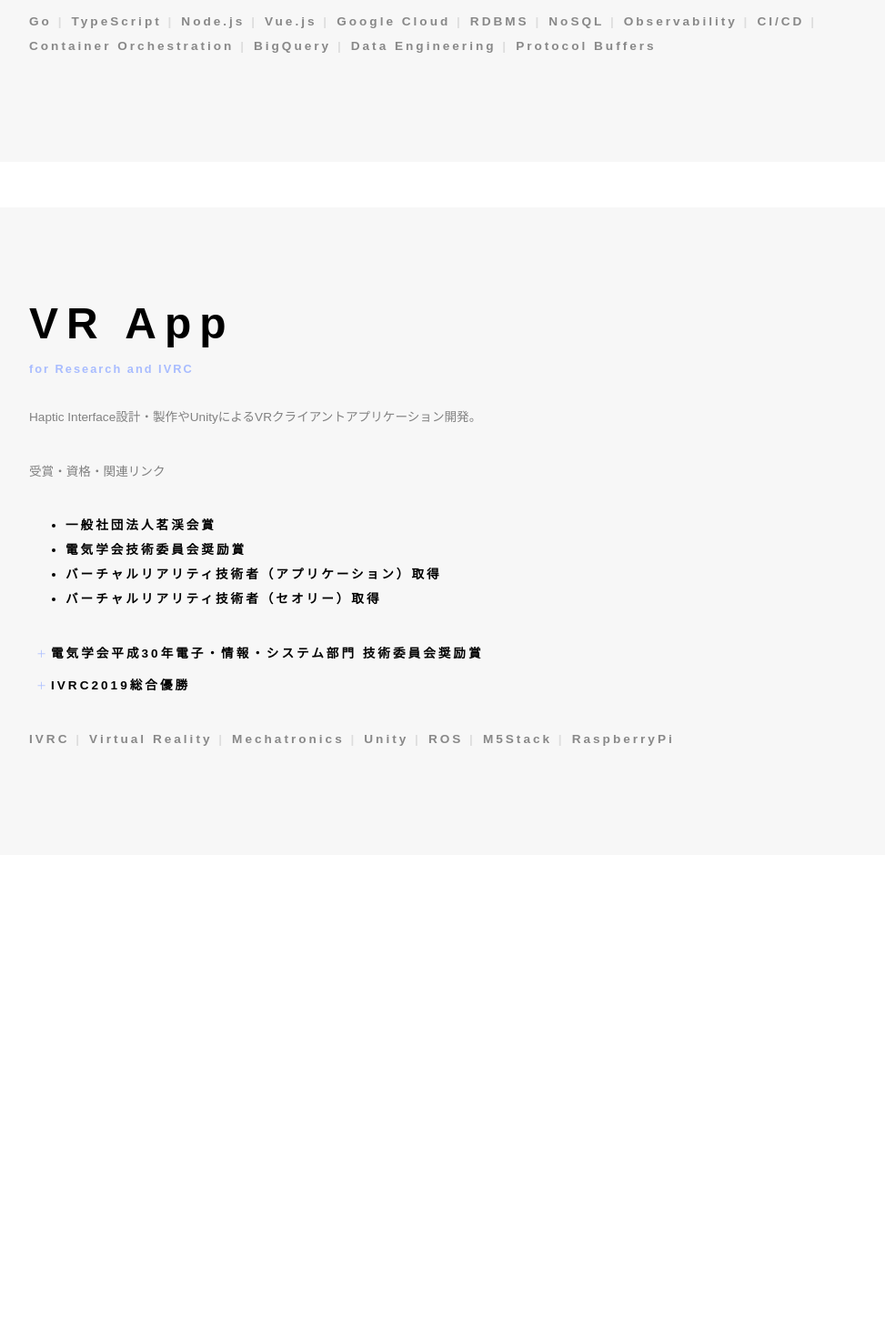
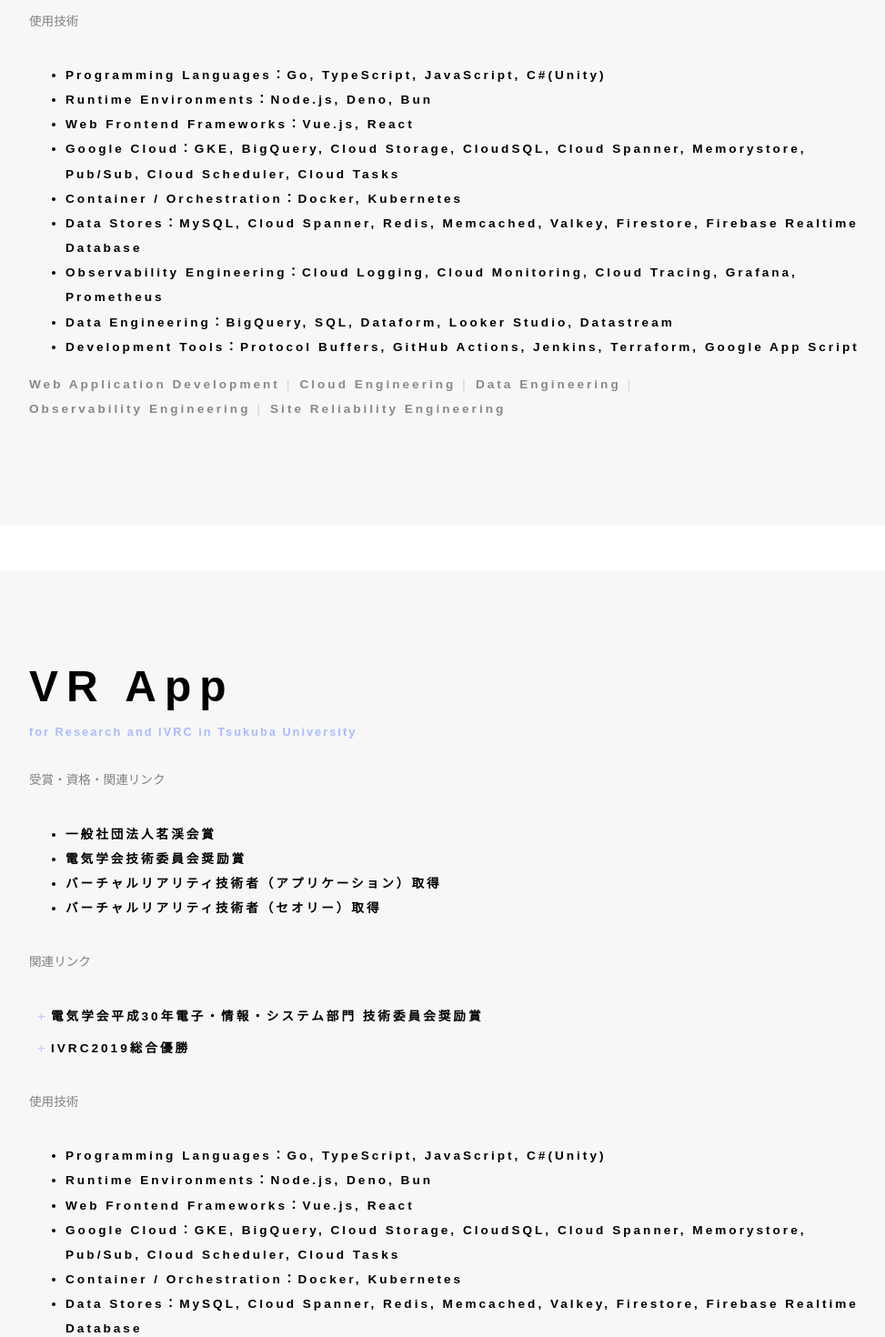
Before and after one commit to usuginus/introduction-spa, a Vue app: page /skill in a window 1280 px wide. Shown: the part 920-2390 px from the top of the page at 91% size, without its empty margins (146-1119 px from the left). Before the commit the page ends 1910 px from the top, so only its background shows below. Built offline with nearby package versions, Linux system fonts and the light colour scheme.

Commit message:
technologiesの枠を追加する

```diff
--- a/src/views/Skill.vue
+++ b/src/views/Skill.vue
@@ -4,18 +4,25 @@
     <article>
       <section>
         <h2>Web App</h2>
-        <h3>for Work</h3>
-        <p>バックエンドアプリケーション開発が主。</p>
+        <h3>for Work in GREE Holdings, Inc.</h3>
+
         <p>受賞・資格・関連リンク</p>
         <ul>
           <li>GREE -New Grad of the year- 2020 受賞</li>
           <li>Google Cloud Certified - Professional Cloud Developer取得</li>
         </ul>
+        <p>関連リンク</p>
         <ul class="examples">
           <li v-for="example in web.examples" :key="example.title">
             <a v-bind:href="example.path" target="_blank">
               <span>{{ example.title }}</span>
             </a>
+          </li>
+        </ul>
+        <p>使用技術</p>
+        <ul class="technology">
+          <li v-for="technology in web.technologies" :key="technology">
+            {{ technology }}
           </li>
         </ul>
         <ul class="keywords">
@@ -26,11 +33,7 @@
       </section>
       <section>
         <h2>VR App</h2>
-        <h3>for Research and IVRC</h3>
-        <p>
-          Haptic
-          Interface設計・製作やUnityによるVRクライアントアプリケーション開発。
-        </p>
+        <h3>for Research and IVRC in Tsukuba University</h3>
         <p>受賞・資格・関連リンク</p>
         <ul>
           <li>一般社団法人茗渓会賞</li>
@@ -38,11 +41,18 @@
           <li>バーチャルリアリティ技術者（アプリケーション）取得</li>
           <li>バーチャルリアリティ技術者（セオリー）取得</li>
         </ul>
+        <p>関連リンク</p>
         <ul class="examples">
           <li v-for="example in vr.examples" :key="example.title">
             <a v-bind:href="example.path" target="_blank">
               <span>{{ example.title }}</span>
             </a>
+          </li>
+        </ul>
+        <p>使用技術</p>
+        <ul class="technology">
+          <li v-for="technology in web.technologies" :key="technology">
+            {{ technology }}
           </li>
         </ul>
         <ul class="keywords">
@@ -88,20 +98,23 @@ export default {
             path: "https://note.com/reality_eng/n/n4ad2f2f35127",
           },
         ],
+        technologies: [
+          "Programming Languages：Go, TypeScript, JavaScript, C#(Unity)",
+          "Runtime Environments：Node.js, Deno, Bun",
+          "Web Frontend Frameworks：Vue.js, React",
+          "Google Cloud：GKE, BigQuery, Cloud Storage, CloudSQL, Cloud Spanner, Memorystore, Pub/Sub, Cloud Scheduler, Cloud Tasks",
+          "Container / Orchestration：Docker, Kubernetes",
+          "Data Stores：MySQL, Cloud Spanner, Redis, Memcached, Valkey, Firestore, Firebase Realtime Database",
+          "Observability Engineering：Cloud Logging, Cloud Monitoring, Cloud Tracing, Grafana, Prometheus",
+          "Data Engineering：BigQuery, SQL, Dataform, Looker Studio, Datastream",
+          "Development Tools：Protocol Buffers, GitHub Actions, Jenkins, Terraform, Google App Script",
+        ],
         keywords: [
-          "Go",
-          "TypeScript",
-          "Node.js",
-          "Vue.js",
-          "Google Cloud",
-          "RDBMS",
-          "NoSQL",
-          "Observability",
-          "CI/CD",
-          "Container Orchestration",
-          "BigQuery",
+          "Web Application Development",
+          "Cloud Engineering",
           "Data Engineering",
-          "Protocol Buffers",
+          "Observability Engineering",
+          "Site Reliability Engineering",
         ],
       },
       vr: {
@@ -115,14 +128,15 @@ export default {
             path: "https://ivrc.net/2019/release2/",
           },
         ],
+        technologies: [
+          "Programming Languages：C++, C#(Unity), R",
+          "Development Tools：Google App Script",
+        ],
         keywords: [
-          "IVRC",
-          "Virtual Reality",
-          "Mechatronics",
-          "Unity",
-          "ROS",
-          "M5Stack",
-          "RaspberryPi",
+          "Virtual Reality Development",
+          "Mechatronics Engineering",
+          "Unity Engineering",
+          "Haptic Interface Design",
         ],
       },
     };
```
